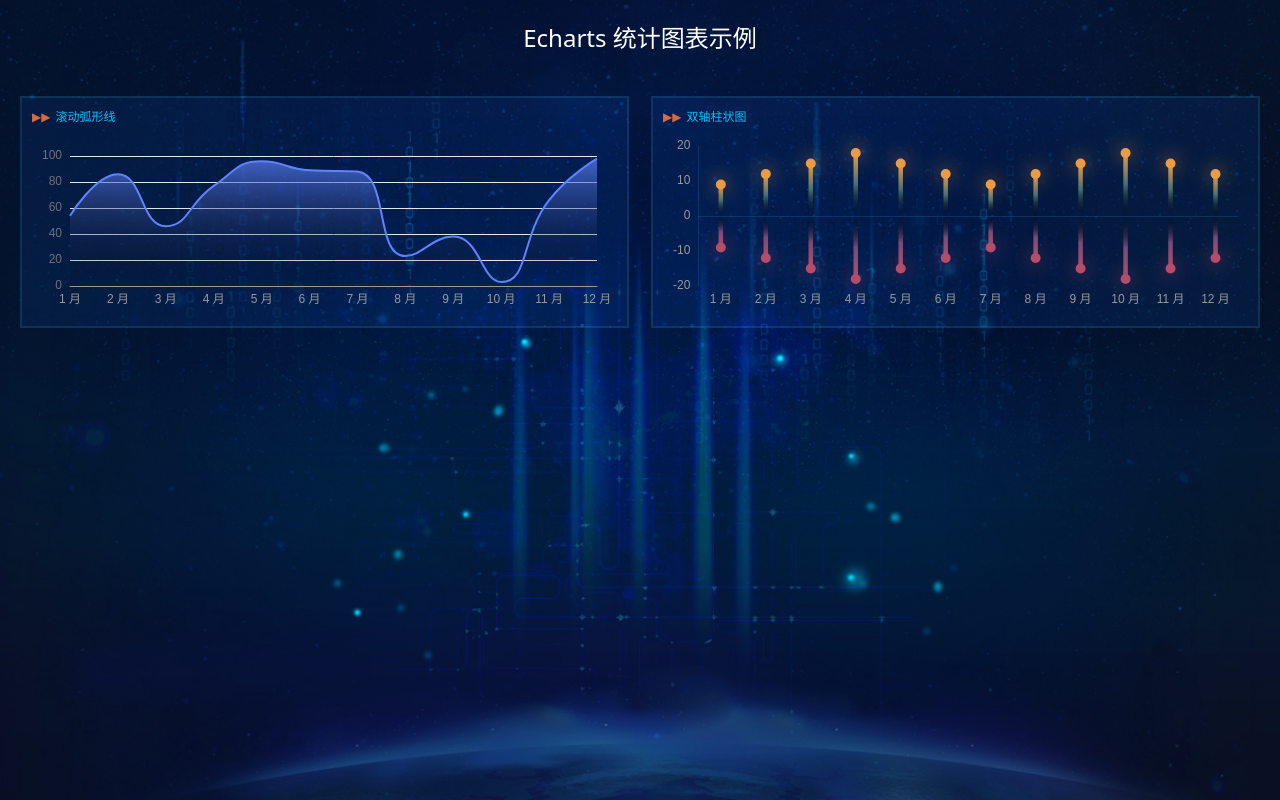
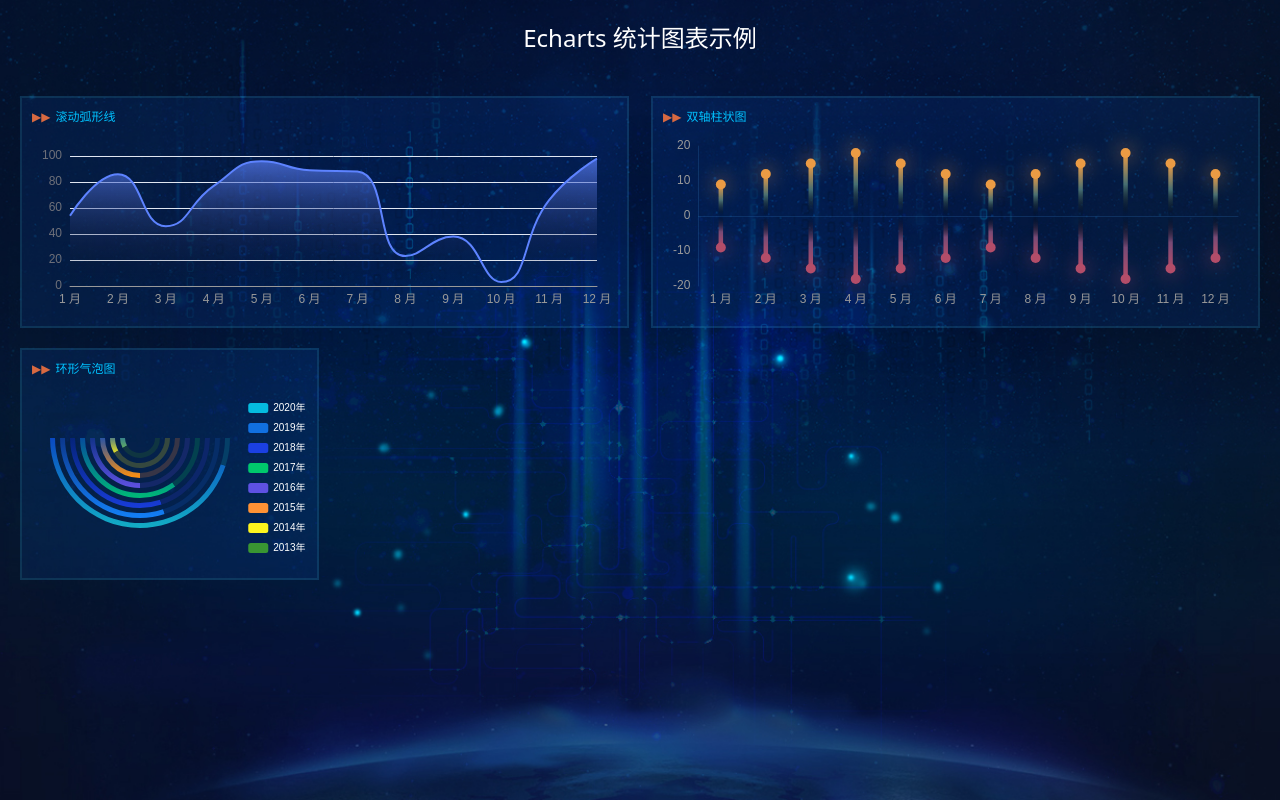
Before and after one commit to Maystar777/my-echarts-project, a Vue app: page /echarts in a window 1280 px wide. Built offline with nearby package versions, Linux system fonts and the light colour scheme.

Commit message:
upd：新增环形气泡图；调整响应式样式

```diff
--- a/src/components/ScrollArc/index.vue
+++ b/src/components/ScrollArc/index.vue
@@ -1,5 +1,5 @@
 <!--
-描述:
+描述: 滚动弧形线
 作者: huangyuhui
 -->
 <script setup lang="ts">
--- a/src/components/SzBar/index.vue
+++ b/src/components/SzBar/index.vue
@@ -1,5 +1,5 @@
 <!--
-描述:
+描述: 双轴柱状图
 作者: huangyuhui
 -->
 <script setup lang="ts">
--- /dev/null
+++ b/src/components/ringPin/index.vue
@@ -0,0 +1,185 @@
+<!--
+描述: 环形气泡图
+作者: huangyuhui
+-->
+<script setup lang="ts">
+import { ref, onMounted } from 'vue'
+import BaseChart from '../BaseChart/index.vue'
+import { graphic } from 'echarts/core'
+
+const chartOptions = ref({})
+const height = ref<string | number>(200)
+function createSeries(options: {
+  name: string
+  radius: Array<string>
+  linearGradient: Array<string>
+  value: number
+  bgColor: string
+}) {
+  const { name, radius, linearGradient, value, bgColor } = options
+  return {
+    name,
+    type: 'pie',
+    clockWise: false, // 饼图的扇区是否是顺时针排布。
+    startAngle: 0, //起始角度
+    hoverAnimation: false,
+    radius, // [内半径，外半径]
+    center: ['40%', '30%'], // 圆心坐标
+    label: {
+      show: false // 不显示标签
+    },
+    labelLine: {
+      show: false // 关闭标签的视觉引导线
+    },
+    data: [
+      {
+        value: 300,
+        itemStyle: {
+          color: 'rgba(0, 0, 0, 0)'
+        }
+      },
+      {
+        name,
+        value,
+        itemStyle: {
+          color: new graphic.LinearGradient(0, 0, 0, 1, [
+            {
+              offset: 0,
+              color: linearGradient[0]
+            },
+            {
+              offset: 1,
+              color: linearGradient[1]
+            }
+          ])
+        },
+        emphasis: {
+          label: {
+            show: true,
+            color: '#fff'
+          },
+          labelLine: {
+            show: true,
+          }
+        }
+      },
+      {
+        value: 300 - value,
+        itemStyle: {
+          color: bgColor
+        }
+      }
+    ]
+  }
+}
+function getEchart() {
+  let option = {
+    //调色盘颜色列表。如果系列没有设置颜色，则会依次循环从该列表中取颜色作为系列颜色。
+    color: [
+      '#05bbdf',
+      '#1170e1',
+      '#1b40e3',
+      '#00c86c',
+      '#5e51e3',
+      '#ff9235',
+      '#fef51e',
+      '#399632'
+    ],
+    legend: {
+      show: true,
+      orient: 'vertical',
+      left: '75%', //未设置会居中
+      top: 'middle',
+      data: [
+        '2020年',
+        '2019年',
+        '2018年',
+        '2017年',
+        '2016年',
+        '2015年',
+        '2014年',
+        '2013年'
+      ],
+      textStyle: {
+        color: '#fff',
+        fontSize: 10
+      },
+      itemWidth: 20,
+      itemHeight: 10
+    },
+    series: [
+      createSeries({
+        name: '2020年',
+        radius: ['85%', '90%'],
+        linearGradient: ['#0a49c2', '#13adc5'],
+        value: 270,
+        bgColor: '#053f67'
+      }),
+      createSeries({
+        name: '2019年',
+        radius: ['75%', '80%'],
+        linearGradient: ['#0c388d', '#137ff6'],
+        value: 180,
+        bgColor: '#062d67'
+      }),
+      createSeries({
+        name: '2018年',
+        radius: ['65%', '70%'],
+        linearGradient: ['#05247a', '#183cd7'],
+        value: 180,
+        bgColor: '#0c266a'
+      }),
+      createSeries({
+        name: '2017年',
+        radius: ['55%', '60%'],
+        linearGradient: ['#064d9d', '#00b977'],
+        value: 210,
+        bgColor: '#03414f'
+      }),
+      createSeries({
+        name: '2016年',
+        radius: ['45%', '50%'],
+        linearGradient: ['#133389', '#5e51e3'],
+        value: 150,
+        bgColor: '#142868'
+      }),
+      createSeries({
+        name: '2015年',
+        radius: ['35%', '40%'],
+        linearGradient: ['#2a54a4', '#ff900e'],
+        value: 150,
+        bgColor: '#373546'
+      }),
+      createSeries({
+        name: '2014年',
+        radius: ['25%', '30%'],
+        linearGradient: ['#5a847f', '#e3de24'],
+        value: 50,
+        bgColor: '#35483f'
+      }),
+      createSeries({
+        name: '2013年',
+        radius: ['15%', '20%'],
+        linearGradient: ['#38828a', '#61ac62'],
+        value: 50,
+        bgColor: '#0f3541'
+      })
+    ]
+  }
+  chartOptions.value = { ...chartOptions.value, ...option }
+}
+
+// 生命周期钩子
+onMounted(() => {
+  getEchart()
+})
+</script>
+
+<template>
+  <div class="sn-container">
+    <div class="sn-title">环形气泡图</div>
+    <BaseChart :height="height" :options="chartOptions" />
+  </div>
+</template>
+
+<style lang="scss" scoped></style>
--- a/src/pages/EchartsHome/index.vue
+++ b/src/pages/EchartsHome/index.vue
@@ -1,6 +1,7 @@
 <script setup lang="ts">
 import ScrollArc from '@/components/ScrollArc/index.vue'
-import SzBar from '@/components/SzBar/index.vue' // 双轴柱状图
+import SzBar from '@/components/SzBar/index.vue'
+import ringPin from '@/components/ringPin/index.vue'
 </script>
 
 <template>
@@ -11,6 +12,7 @@
     <div class="wrap">
       <ScrollArc class="chart-item flex-item-2" />
       <SzBar class="chart-item flex-item-2" />
+      <ringPin class="chart-item flex-item-4" />
     </div>
   </div>
 </template>
@@ -20,8 +22,8 @@
   position: absolute;
   left: 0;
   top: 0;
-  width: 100vw;
-  height: 100vh;
+  min-height: 100%;
+  min-width: 100%;
   background: url(../../assets/img/bj.jpg) no-repeat;
   background-size: cover;
   background-position: 50% 0;
@@ -41,7 +43,7 @@
     flex-wrap: wrap;
   }
 
-  $divide-parts: 2, 3, 4, 5; // 预定义需要生成的数值
+  $divide-parts: 2, 3, 4; // 预定义需要生成的数值
   @each $value in $divide-parts {
     .flex-item-#{$value} {
       width: calc(100% / $value - 15px); // 根据数值动态计算样式
@@ -49,7 +51,18 @@
   }
 
   @media (max-width: 800px) {
-    .chart-item {
+    .flex-item-2,
+    .flex-item-3 {
+      width: calc(100% - 10px); /* 在小屏幕上，子元素占满一行 */
+    }
+  }
+  @media (max-width: 1000px) and (min-width: 700px) {
+    .flex-item-4 {
+      width: calc(100% / 2 - 15px); /* 在中等屏幕上，子元素占满1/2 */
+    }
+  }
+  @media (max-width: 700px) {
+    .flex-item-4 {
       width: calc(100% - 10px); /* 在小屏幕上，子元素占满一行 */
     }
   }
```
